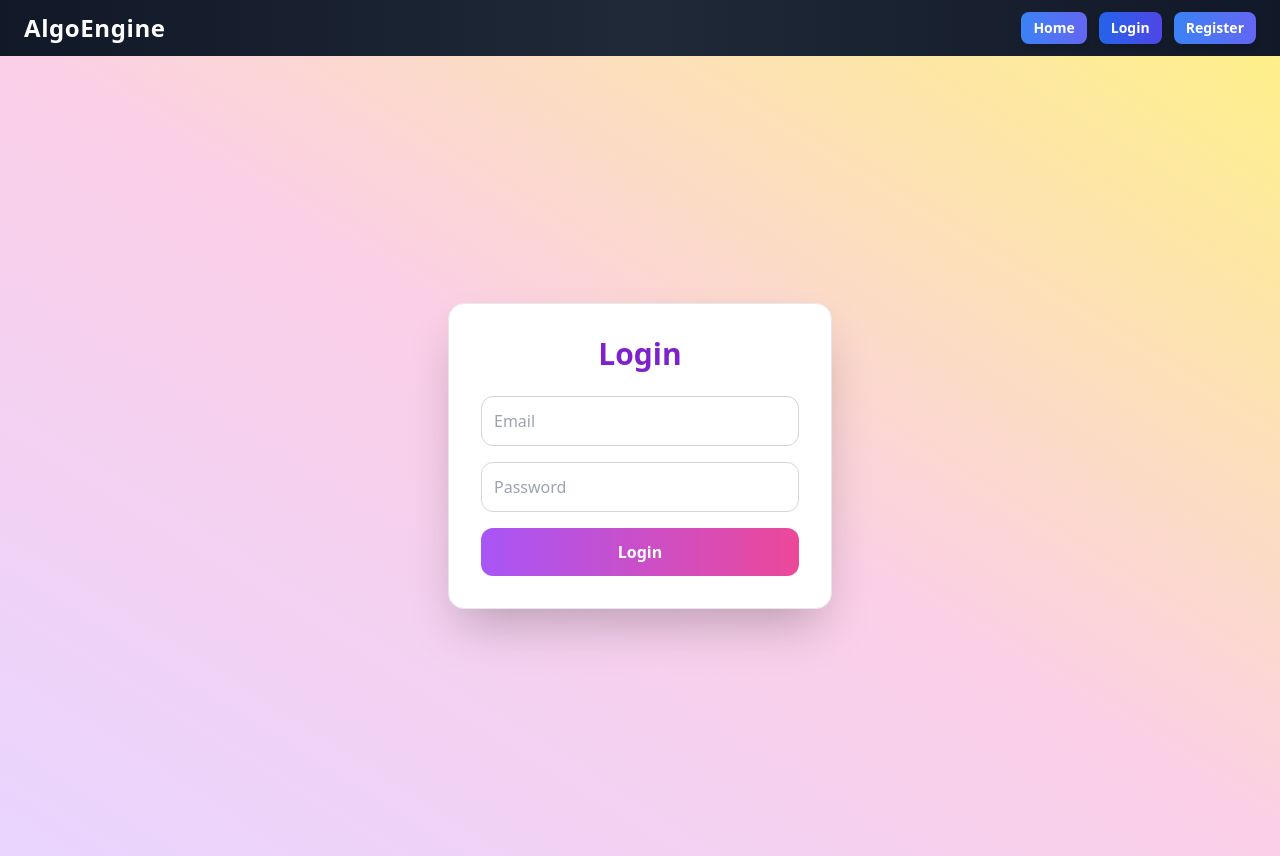
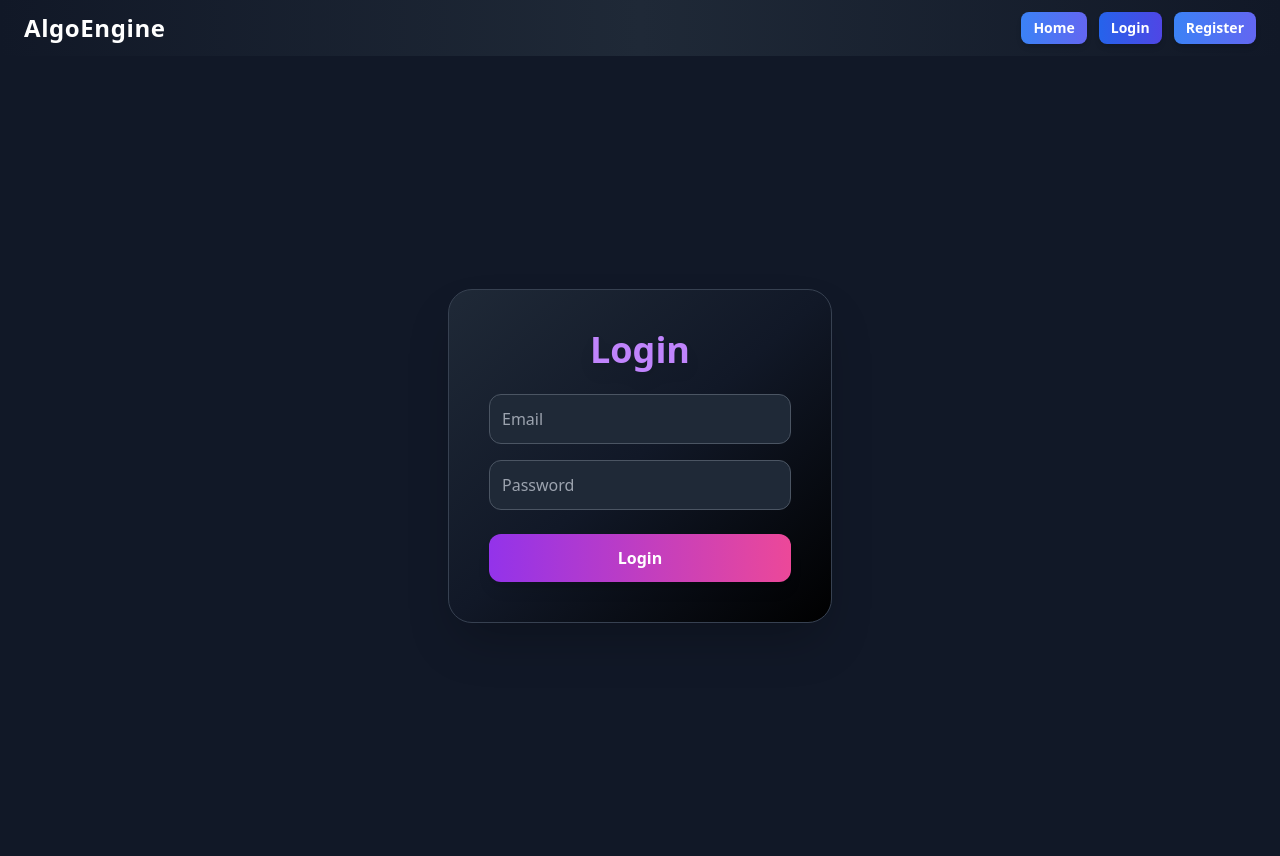
Before and after one commit to sohamrajput98/AlgorithmicEngine, a React (Vite) app in the folder frontend/: page /login in a window 1280 px wide. Built offline with nearby package versions, Linux system fonts and the light colour scheme.

Commit message:
31.9 refactor: apply dark theme and input polish to Login.jsx

```diff
--- a/frontend/src/pages/Login.jsx
+++ b/frontend/src/pages/Login.jsx
@@ -19,17 +19,25 @@ export default function Login() {
   };
 
   return (
-    <div className="min-h-screen flex items-center justify-center bg-gradient-to-tr from-purple-200 via-pink-200 to-yellow-200">
-      <form onSubmit={handleSubmit} className="bg-white p-8 rounded-2xl shadow-2xl w-96 max-w-full border border-gray-200">
-        <h2 className="text-3xl font-extrabold mb-6 text-center text-purple-700">Login</h2>
-        {error && <div className="text-red-500 mb-4 text-center font-medium">{error}</div>}
+    <div className="flex items-center justify-center min-h-screen bg-gray-900 p-6">
+      <form
+        onSubmit={handleSubmit}
+        className="bg-gradient-to-br from-gray-800 via-gray-900 to-black p-10 rounded-3xl shadow-2xl w-96 max-w-full border border-gray-700"
+      >
+        <h2 className="text-4xl font-extrabold mb-6 text-center text-purple-400 drop-shadow-lg">
+          Login
+        </h2>
+
+        {error && (
+          <div className="text-red-500 mb-4 text-center font-medium">{error}</div>
+        )}
 
         <input
           type="email"
           placeholder="Email"
           value={email}
           onChange={e => setEmail(e.target.value)}
-          className="w-full mb-4 p-3 border rounded-xl border-gray-300 focus:ring-2 focus:ring-purple-400 outline-none transition"
+          className="w-full mb-4 p-3 border border-gray-600 rounded-xl bg-gray-800 text-gray-100 focus:ring-2 focus:ring-purple-500 outline-none transition duration-300"
           required
         />
         <input
@@ -37,12 +45,12 @@ export default function Login() {
           placeholder="Password"
           value={password}
           onChange={e => setPassword(e.target.value)}
-          className="w-full mb-4 p-3 border rounded-xl border-gray-300 focus:ring-2 focus:ring-purple-400 outline-none transition"
+          className="w-full mb-6 p-3 border border-gray-600 rounded-xl bg-gray-800 text-gray-100 focus:ring-2 focus:ring-purple-500 outline-none transition duration-300"
           required
         />
         <button
           type="submit"
-          className="w-full bg-gradient-to-r from-purple-500 to-pink-500 text-white font-bold py-3 rounded-xl hover:from-purple-600 hover:to-pink-600 transition"
+          className="w-full bg-gradient-to-r from-purple-600 to-pink-500 text-white font-bold py-3 rounded-xl shadow-lg hover:from-purple-700 hover:to-pink-600 transform hover:scale-105 transition"
         >
           Login
         </button>
```
